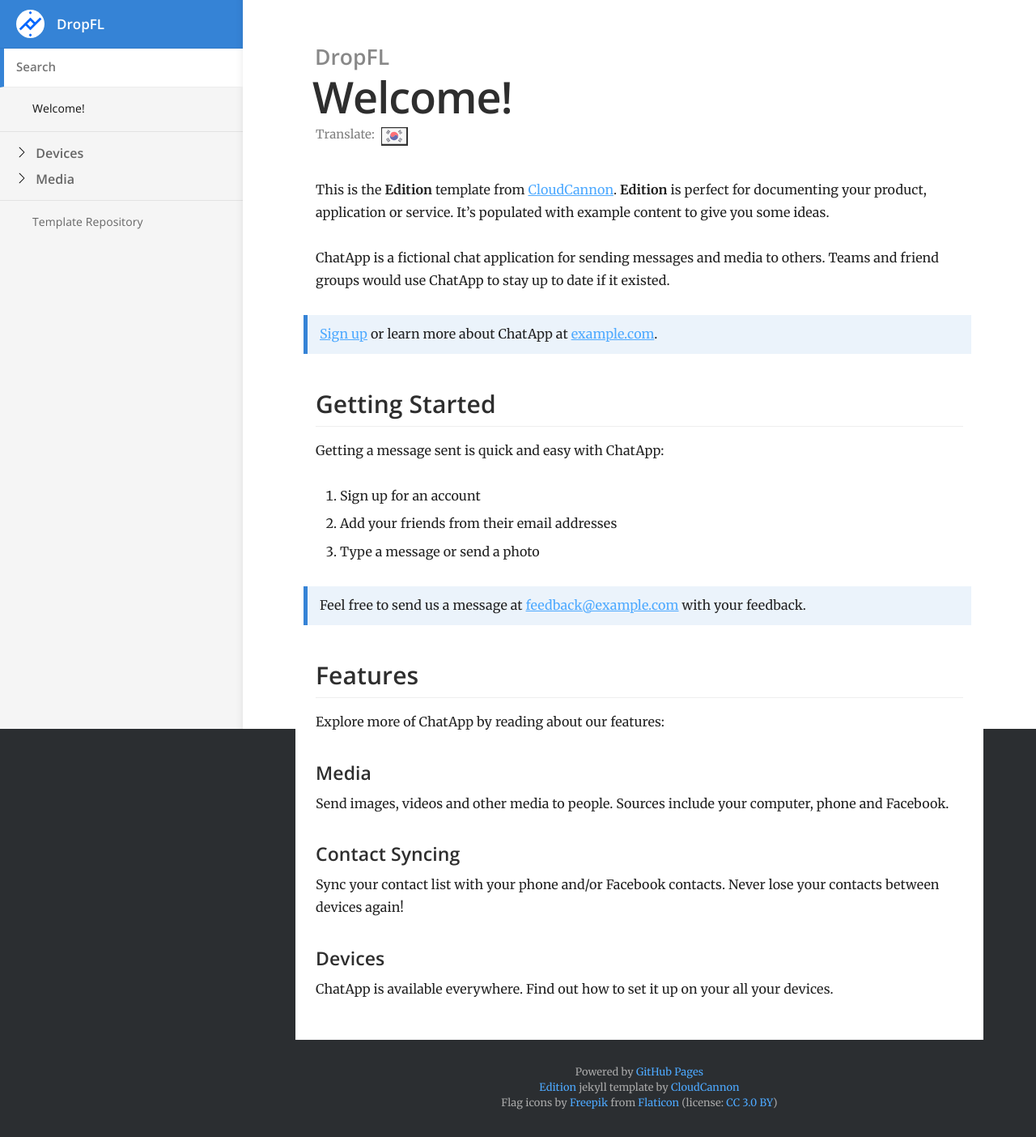
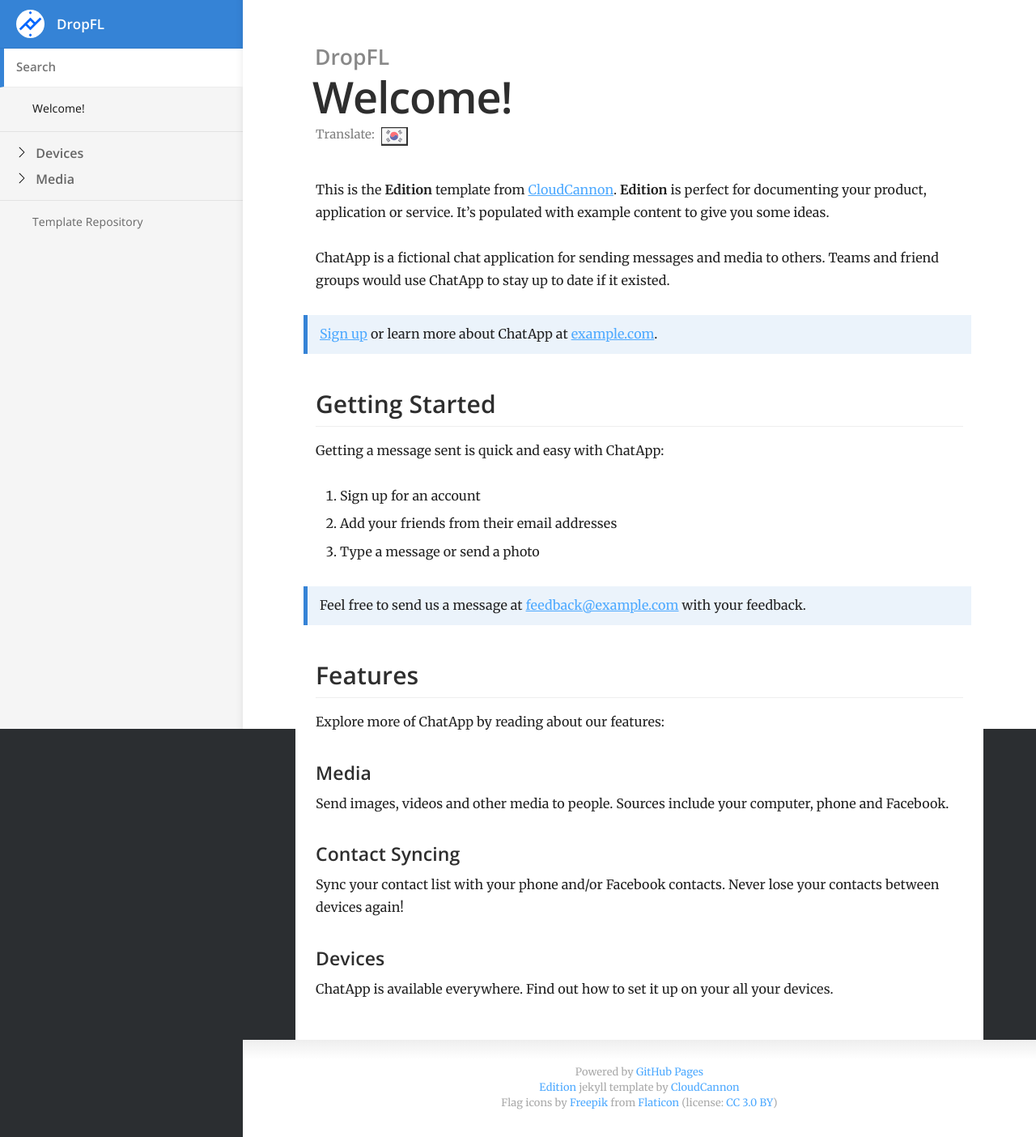
Before and after one commit to DropFL/docs, a Jekyll site: the page built from _docs/en/index-en.md, in a window 1280 px wide. Shown: the whole page at 81% size. Built offline with Jekyll 4.4.1, drawn with Linux system fonts in a browser that asks for light colours.

Commit message:
shadow is added to footer

```diff
--- a/_sass/_layout.scss
+++ b/_sass/_layout.scss
@@ -74,6 +74,7 @@ footer {
 	text-align: center;
 	line-height: 120%;
 	color: darkgray;
+	background: linear-gradient(#eee, white 20%);
 
 	span {
 		font-size: 0.8em;
```
